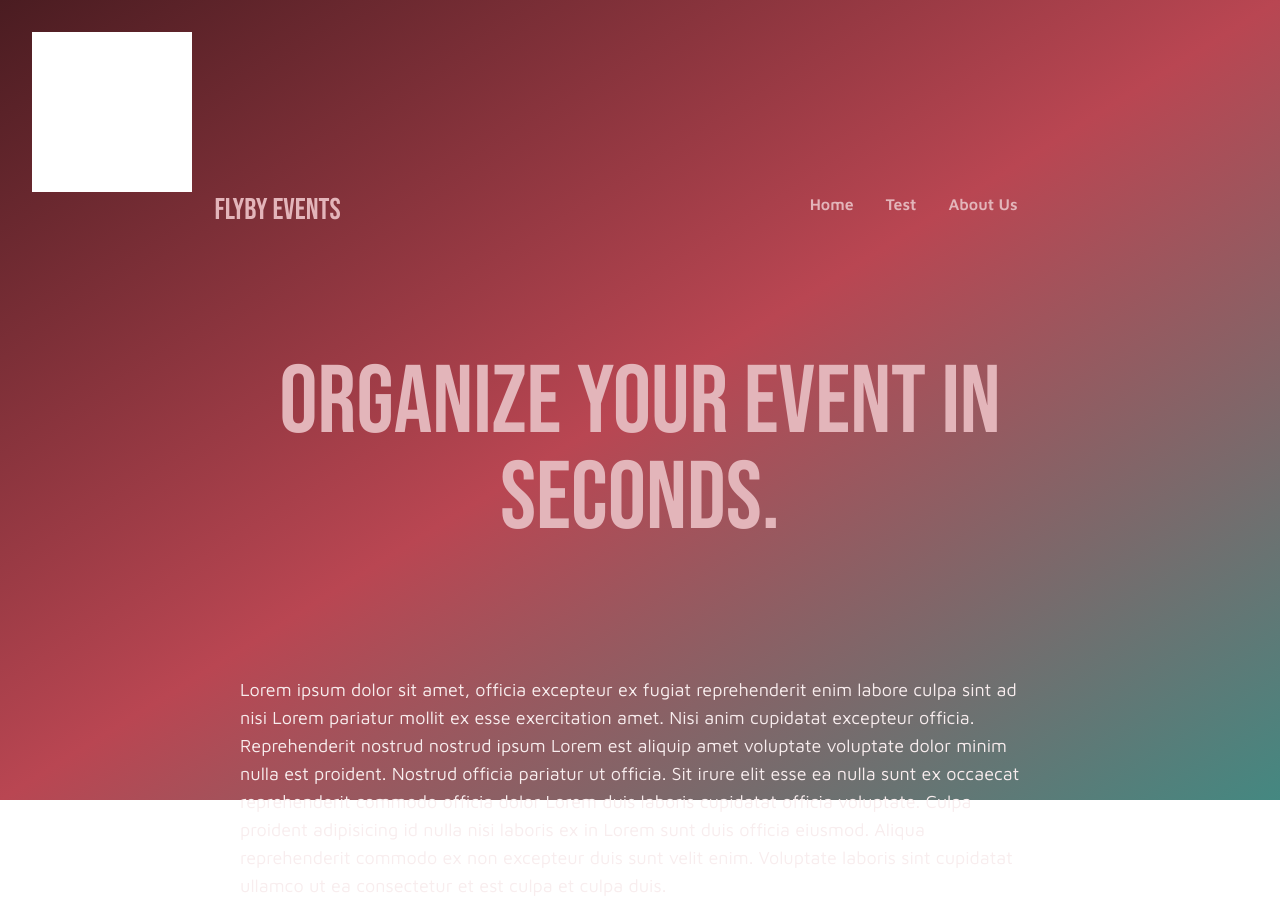
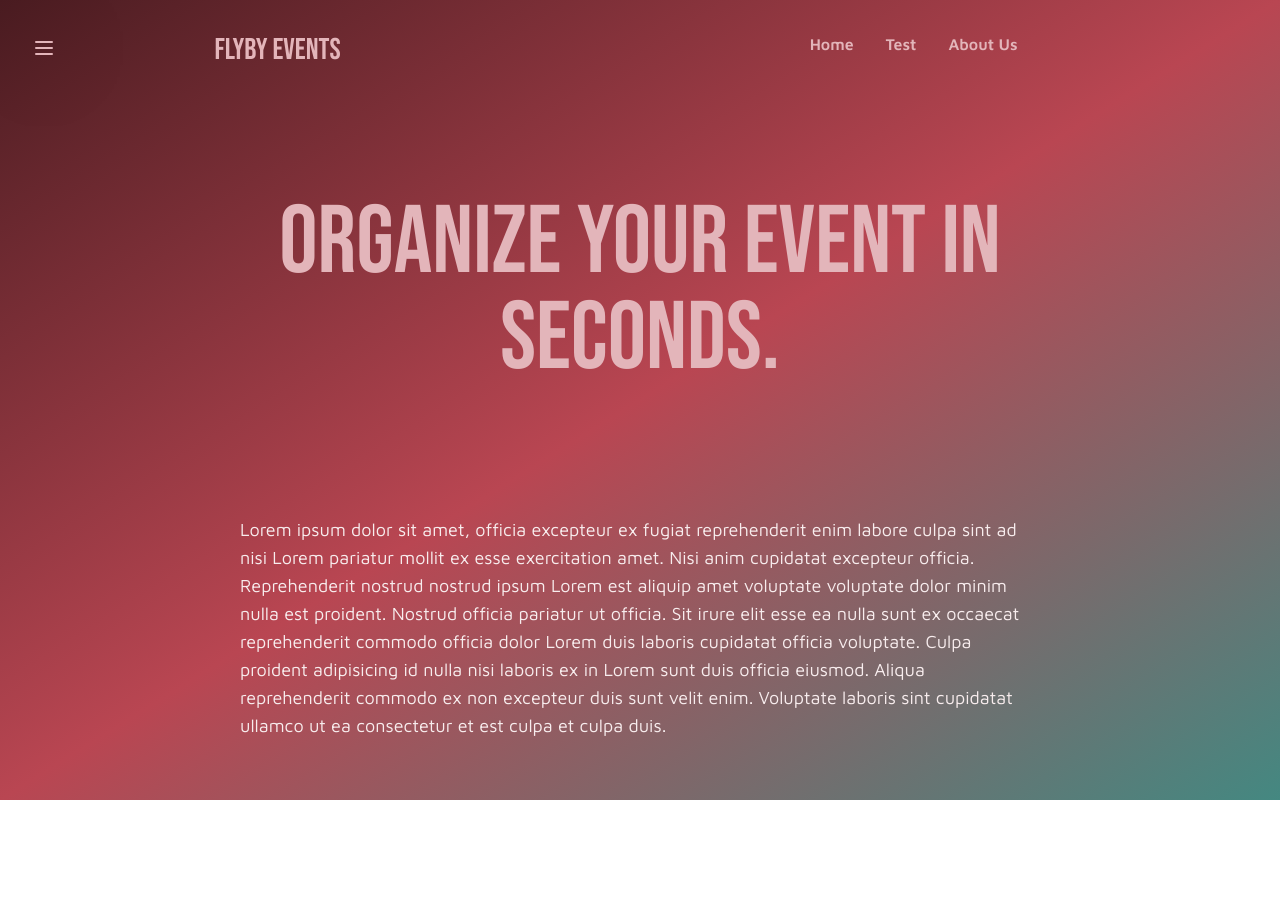
Before and after one commit to ozzythecoder/flyby-events, a Next.js app: page / in a window 1280 px wide. After the commit the page ends 800 px from the top, so only its background shows below. Built offline with nearby package versions, Linux system fonts and the light colour scheme.

Commit message:
Built swipe menu; brought in lucide icons

```diff
--- a/package.json
+++ b/package.json
@@ -14,6 +14,7 @@
     "@clerk/nextjs": "^4.26.1",
     "dotenv": "^16.3.1",
     "drizzle-orm": "^0.28.6",
+    "lucide-react": "^0.290.0",
     "next": "14.0.0",
     "postgres": "^3.4.2",
     "react": "^18",
--- a/src/app/page.tsx
+++ b/src/app/page.tsx
@@ -3,26 +3,28 @@
 
 export default function Home() {
   return (
-    <div className="p-8 bg-gradient-to-br from-primary-200 via-primary-500 to-accent-400 bg-fixed h-[100vh]">
+    <div className="relative">
       <SwipeMenu />
+      <div className="p-8 bg-gradient-to-br from-primary-200 via-primary-500 to-accent-400 bg-fixed h-[100vh] w-full">
         <HeaderBar />
         <div className="max-w-[800px] w-[80vw] mx-auto">
           <h1 className="my-32 font-heading text-5xl md:text-6xl lg:text-8xl text-center text-primary-800">
             Organize your event in seconds.
           </h1>
           <p className="font-body text-md md:text-lg text-primary-950">
-          Lorem ipsum dolor sit amet, officia excepteur ex fugiat reprehenderit
-          enim labore culpa sint ad nisi Lorem pariatur mollit ex esse
-          exercitation amet. Nisi anim cupidatat excepteur officia.
+            Lorem ipsum dolor sit amet, officia excepteur ex fugiat
+            reprehenderit enim labore culpa sint ad nisi Lorem pariatur mollit
+            ex esse exercitation amet. Nisi anim cupidatat excepteur officia.
             Reprehenderit nostrud nostrud ipsum Lorem est aliquip amet voluptate
-          voluptate dolor minim nulla est proident. Nostrud officia pariatur ut
-          officia. Sit irure elit esse ea nulla sunt ex occaecat reprehenderit
-          commodo officia dolor Lorem duis laboris cupidatat officia voluptate.
-          Culpa proident adipisicing id nulla nisi laboris ex in Lorem sunt duis
-          officia eiusmod. Aliqua reprehenderit commodo ex non excepteur duis
-          sunt velit enim. Voluptate laboris sint cupidatat ullamco ut ea
-          consectetur et est culpa et culpa duis.
+            voluptate dolor minim nulla est proident. Nostrud officia pariatur
+            ut officia. Sit irure elit esse ea nulla sunt ex occaecat
+            reprehenderit commodo officia dolor Lorem duis laboris cupidatat
+            officia voluptate. Culpa proident adipisicing id nulla nisi laboris
+            ex in Lorem sunt duis officia eiusmod. Aliqua reprehenderit commodo
+            ex non excepteur duis sunt velit enim. Voluptate laboris sint
+            cupidatat ullamco ut ea consectetur et est culpa et culpa duis.
           </p>
+        </div>
       </div>
     </div>
   );
--- a/src/components/SwipeMenu.tsx
+++ b/src/components/SwipeMenu.tsx
@@ -1,6 +1,8 @@
 "use client";
 import useSwipe from "@/hooks/useSwipe";
 import { useState } from "react";
+import { X, MenuIcon } from "lucide-react";
+import { UserButton } from "@clerk/nextjs";
 
 export default function SwipeMenu() {
   const [menuOpen, setMenuOpen] = useState<Boolean>(false);
@@ -8,13 +10,39 @@
   const swipeHandlers = useSwipe({
     onSwipeRight: () => setMenuOpen(true),
     onSwipeLeft: () => setMenuOpen(false),
-    minSwipeDistance: 30,
+    minSwipeDistance: 80,
   });
 
   return (
     <div
       {...swipeHandlers}
-      className={`h-40 w-40  ${menuOpen ? "bg-black" : "bg-white"}`}
-    ></div>
+      className={`absolute drop-shadow-4xl z-10 h-[100vh] w-[100vw]`}
+    >
+      <button
+        className="fixed m-8 h-8 w-fit bg-transparent text-center"
+        onClick={() => setMenuOpen(!menuOpen)}
+      >
+        {menuOpen ? (
+          <X className="text-primary-800" />
+        ) : (
+          <MenuIcon className="text-primary-800" />
+        )}
+      </button>
+      <div
+        className={`overflow-hidden bg-black h-[100vh] transition-[width] ${
+          menuOpen ? "w-[40vw] min-w-[300px]" : "w-0"
+        }`}
+      >
+        <ul className="flex flex-col gap-4 text-xl mx-16 my-16 text-primary-800 whitespace-nowrap">
+          <li>thing 1</li>
+          <li>thing 2</li>
+          <li>thing 3</li>
+          <li>thing 4</li>
+          <li>
+            <UserButton />
+          </li>
+        </ul>
+      </div>
+    </div>
   );
 }
--- a/src/hooks/useSwipe.tsx
+++ b/src/hooks/useSwipe.tsx
@@ -27,7 +27,7 @@
   const MIN_SWIPE_DISTANCE = input.minSwipeDistance;
 
   const onTouchStart = (e: TouchEvent) => {
-    setTouchEnd({ x: 0, y: 0 });
+    // setTouchEnd({ x: 0, y: 0 });
     setTouchStart({
       x: e.targetTouches[0].clientX,
       y: e.targetTouches[0].clientY,
@@ -45,6 +45,10 @@
     if (!touchStart || !touchEnd) return;
     const xDistance = touchStart.x - touchEnd.x;
     const yDistance = touchStart.y - touchEnd.y;
+    console.log("touchStart: ", touchStart.x + "," + touchStart.y);
+    console.log("touchEnd: ", touchEnd.x + "," + touchEnd.y);
+    console.log("xDistance: ", xDistance);
+    console.log("yDistance: ", yDistance);
 
     const isHorizontalSwipe = Math.abs(xDistance) > Math.abs(yDistance);
     const isVerticalSwipe = Math.abs(yDistance) > Math.abs(xDistance);
@@ -55,6 +59,7 @@
 
       if (isLeftSwipe && input.onSwipeLeft) {
         input.onSwipeLeft();
+        console.log("swipe left");
       } else if (isRightSwipe && input.onSwipeRight) {
         input.onSwipeRight();
       }
@@ -68,6 +73,8 @@
         input.onSwipeDown();
       }
     }
+
+    setTouchEnd({ x: 0, y: 0 });
   };
 
   return {
--- a/tailwind.config.ts
+++ b/tailwind.config.ts
@@ -11,6 +11,9 @@
       fontFamily: {
         heading: 'Bebas Neue',
         body: 'Maven Pro',
+      },
+      dropShadow: {
+        '4xl': '0 0px 50px rgba(0, 0, 0, 0.5)'
       },
       colors: {
         'text': {
```
Also changed, not shown: 1 other file (tests, documents, lock files or other folders). Lines whose indentation alone changed are shown as unchanged.
